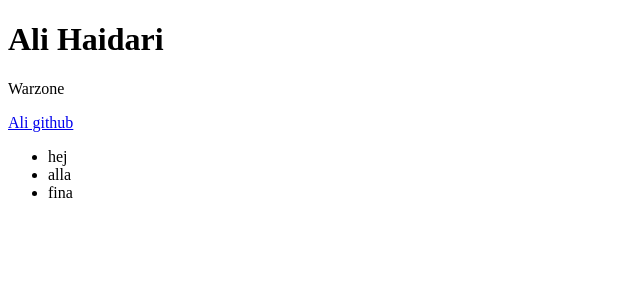
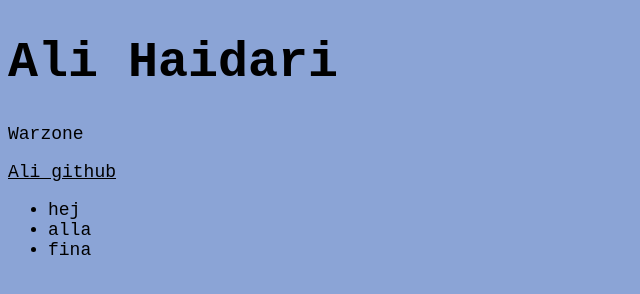
Before and after one commit to carlafalk/GruppGr-nGitFlow, a plain HTML site: page Ali_Haidari.html in a window 1280 px wide. Shown: the whole page, without its empty margins (0-640 px from the left). Drawn offline with Linux system fonts and the light colour scheme.

Commit message:
Added css

```diff
--- a/Ali_Haidari.html
+++ b/Ali_Haidari.html
@@ -1,6 +1,7 @@
 <!DOCTYPE html>
 <html lang="en">
 <head>
+    <link rel="stylesheet" href="Ali_Haidari.css" />
     <meta charset="UTF-8">
     <meta http-equiv="X-UA-Compatible" content="IE=edge">
     <meta name="viewport" content="width=device-width, initial-scale=1.0">
```
